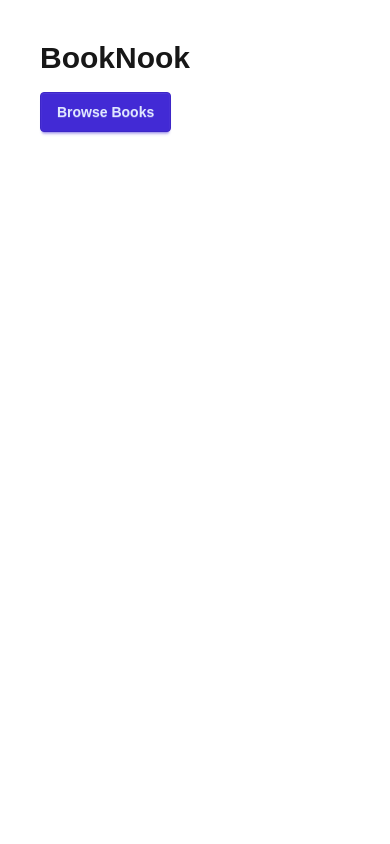
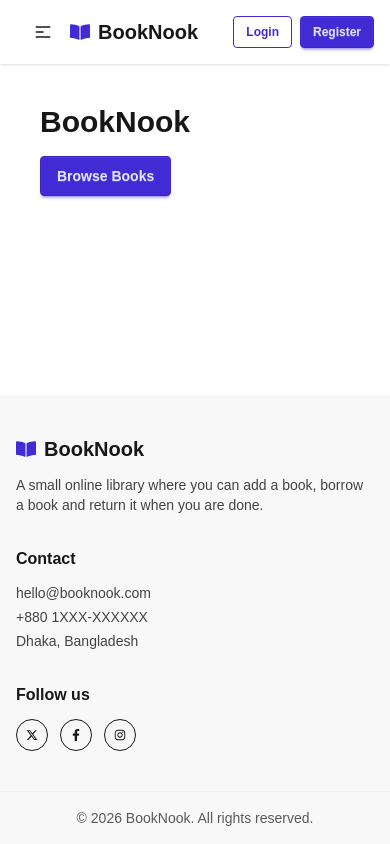
Before and after one commit to kazifahad-dev/booknook-client, a Next.js app: page / in a window 390 px wide. Built offline with nearby package versions, Linux system fonts and the light colour scheme.

Commit message:
feat: add responsive navbar with private link logic

```diff
--- a/app/layout.js
+++ b/app/layout.js
@@ -1,28 +1,25 @@
-import { Geist, Geist_Mono } from "next/font/google";
 import "./globals.css";
-
-const geistSans = Geist({
-  variable: "--font-geist-sans",
-  subsets: ["latin"],
-});
-
-const geistMono = Geist_Mono({
-  variable: "--font-geist-mono",
-  subsets: ["latin"],
-});
+import { Toaster } from "react-hot-toast";
+import Navbar from "@/components/Navbar";
+import Footer from "@/components/Footer";
 
 export const metadata = {
-  title: "Create Next App",
-  description: "Generated by create next app",
+  title: {
+    default: "BookNook | Home",
+    template: "BookNook | %s",
+  },
+  description: "A small online library. Add a book, borrow a book, return a book.",
 };
 
 export default function RootLayout({ children }) {
   return (
-    <html
-      lang="en"
-      className={`${geistSans.variable} ${geistMono.variable} h-full antialiased`}
-    >
-      <body className="min-h-full flex flex-col">{children}</body>
+    <html lang="en" data-theme="light">
+      <body className="flex min-h-screen flex-col">
+        <Navbar />
+        <main className="flex-1">{children}</main>
+        <Footer />
+        <Toaster position="top-center" />
+      </body>
     </html>
   );
 }
```
